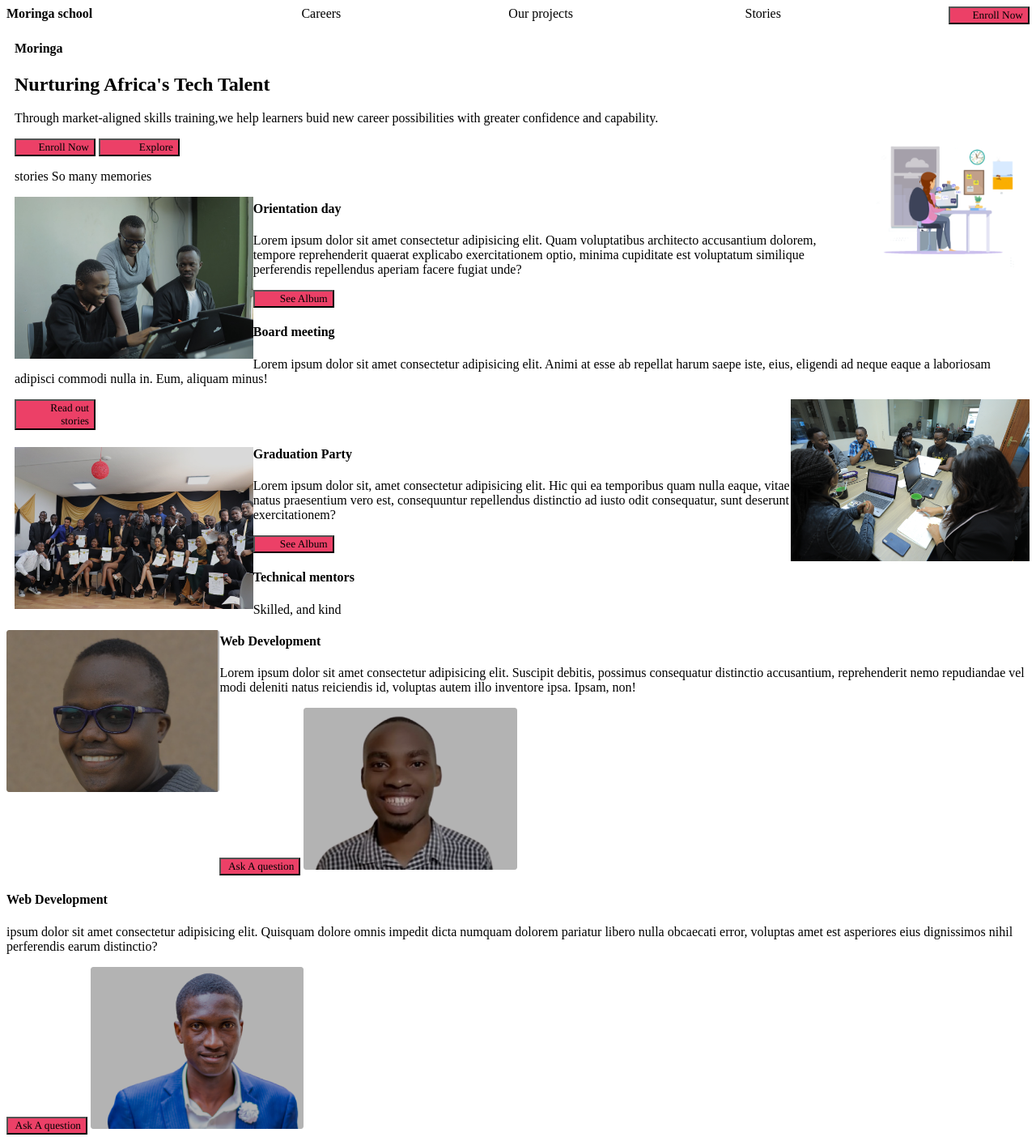
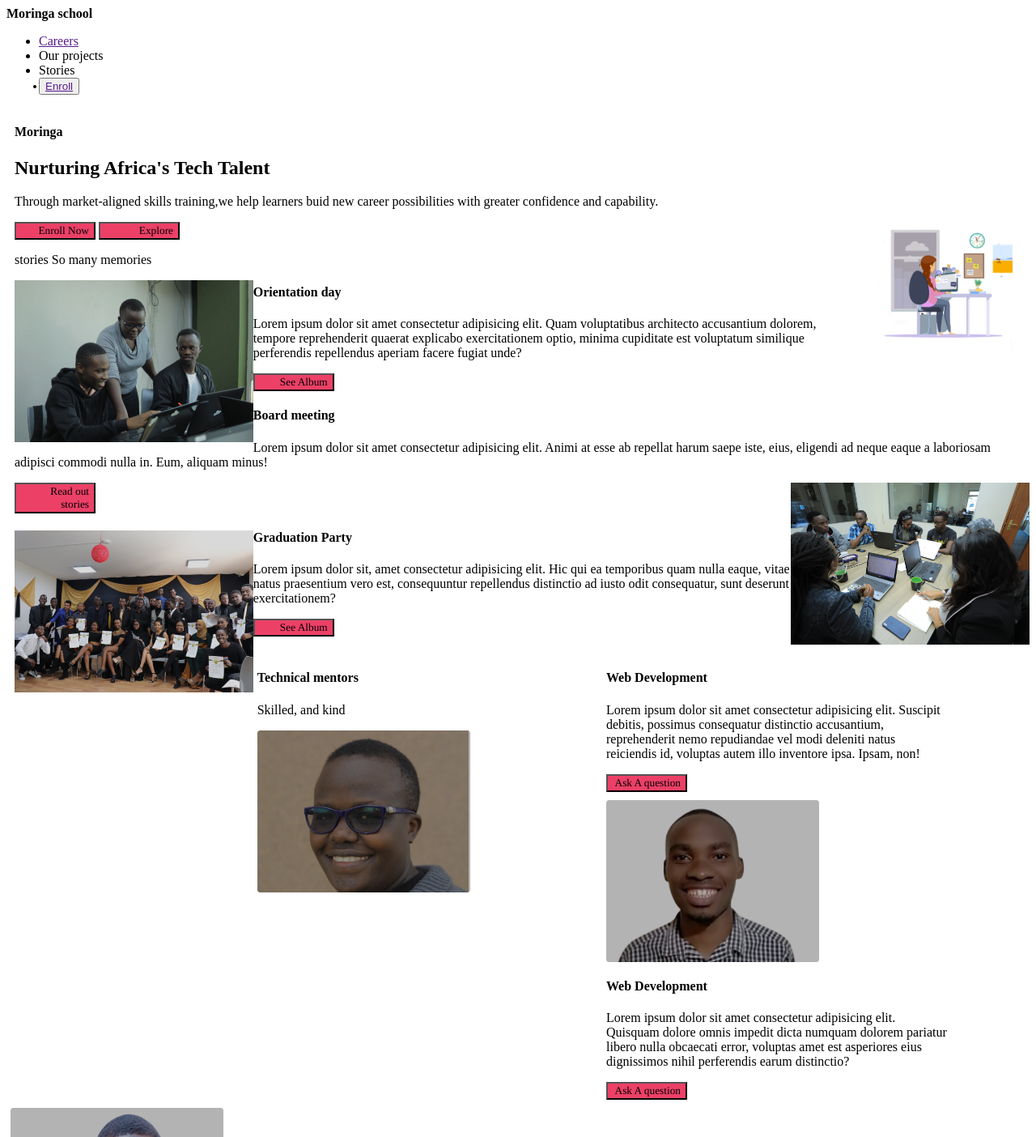
Before and after one commit to JESKA-JENIPHER/moringa-project, a plain HTML site: page index.html in a window 1280 px wide. Shown: the top 1404 px of the page at 81% size. Drawn offline with Linux system fonts and the light colour scheme.

Commit message:
changes on the navigation bar

```diff
--- a/assets/index.css/style.css
+++ b/assets/index.css/style.css
@@ -79,9 +79,21 @@ text-align: right;
 
 }
 
-#rose{
+#Content3{
 
+  margin: 0 0 0 10px;
+}
+.column {
   float: left;
+  width: 33.33%;
+  padding: 5px;
+}
+
+/* Clear floats after image containers */
+.row::after {
+  content: "";
+  clear: both;
+  display: table;
 }
 img {
   max-height: 200px;
--- a/index.html
+++ b/index.html
@@ -8,21 +8,21 @@
 
 </head>
 <body>
-  <main>
 
-  <div class="container">
+    <header>
 
-    <div class="Moringa School"><b>Moringa school</b></div>
-      <div class="careers">Careers</div>
-        <div class="Our projects">Our projects</div>
-        <div class="Stories">Stories</div>
-        <div class="button">
-          <button class="button" type="button" >
-          Enroll Now
-          </button>
-        </div>
-  </div>
 
+     <p class="logo"><strong>Moringa school</strong></p>
+      <nav>
+        <ul class="nav-links">
+          <li><a href="">Careers</a></li>
+          <li><a href=""></a>Our projects</li>
+          <li><a href=""></a>Stories</li>
+          <button><li><a href="">Enroll</a></li>
+        </ul>
+      </nav>
+    </header>
+  <div class="container"></div>
         <div class="content1">
 
             <h4 class="small-headings">Moringa</h4>
@@ -62,21 +62,34 @@
 
         </p>
         </div>
-        <div class="content3">
+
+        <div class="content3" >
+          <div class="row">
+          <div class="column">
         <p><h4>Technical mentors </h4>Skilled, and kind</p>
         <img src="./assets/images/image 5.png" alt="Rose oketch" id="Rose">
+          </div>
+          <div class="column">
         <p><h4>Web Development</h4>Lorem ipsum dolor sit amet consectetur adipisicing elit. Suscipit debitis, possimus consequatur distinctio accusantium, reprehenderit nemo repudiandae vel modi deleniti natus reiciendis id, voluptas autem illo inventore ipsa. Ipsam, non!</p>
         <button class="button">Ask A question</button>
+          </div>
+          <div class="column">
         <img src="./assets/images/image 6.png" alt="Albert" id="Albert">
-        <p><h4>Web Development</h4> ipsum dolor sit amet consectetur adipisicing elit. Quisquam dolore omnis impedit dicta numquam dolorem pariatur libero nulla obcaecati error, voluptas amet est asperiores eius dignissimos nihil perferendis earum distinctio?</p>
+        <p><h4>Web Development</h4>Lorem ipsum dolor sit amet consectetur adipisicing elit. Quisquam dolore omnis impedit dicta numquam dolorem pariatur libero nulla obcaecati error, voluptas amet est asperiores eius dignissimos nihil perferendis earum distinctio?</p>
         <button class="button">Ask A question</button>
+          </div>
+          <div class="column">
         <img src="./assets/images/image 7.png" id="Katana">
-        <p><h4>Web Development</h4> ipsum dolor sit amet consectetur adipisicing elit. Unde saepe quia minima hic, perspiciatis nisi est doloremque nesciunt tempore ex? Inventore atque laboriosam sit corrupti corporis non dolore deserunt rerum!</p>
+        <p><h4>Web Development</h4>Lorem ipsum dolor sit amet consectetur adipisicing elit. Unde saepe quia minima hic, perspiciatis nisi est doloremque nesciunt tempore ex? Inventore atque laboriosam sit corrupti corporis non dolore deserunt rerum!</p>
         <button class="button">Ask A question</button>
+        <div class="column">
         <img src="./assets/images/image 8.png" id="Karimi">
         <p><h4>Web Development</h4>Lorem ipsum, dolor sit amet consectetur adipisicing elit. Voluptatibus qui odio tempora, sit culpa mollitia. Corrupti suscipit, nobis repellat sint illo eum saepe officia. Ad id quae veniam hic accusamus.</p>
         <button class="button">Ask A question</button>
+        </div>
+      </div>
           </div>
+        </div>
 
        <div class="content4">
          <p> <b>Project</b> its hopefully,a good one.</p>
@@ -99,6 +112,7 @@
     </div>
 
 </div>
-  </main>
+    </section>
+
 </body>
 </html>
```
